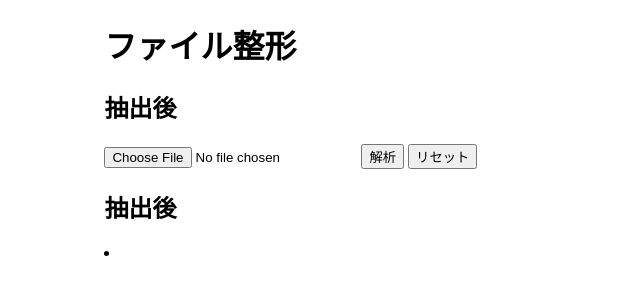
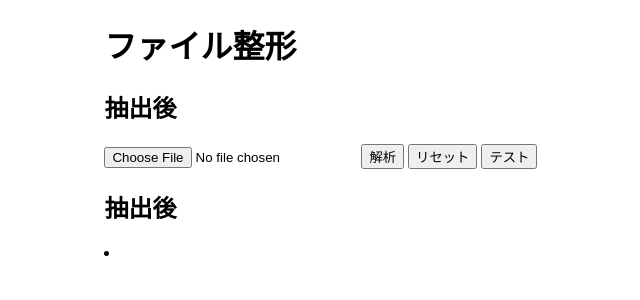
Before and after one commit to Yamamame/norn_calc_ico, a Python web app: template source/template/parse_regex_method.tpl.html in a window 1280 px wide. Shown: the top 300 px of the page, without its empty margins (30-670 px from the left). Run offline with Jinja, Linux system fonts and the light colour scheme; the template is opened without the code that fills it, so the values that code supplies are empty.

Commit message:
[fix]他システムのテスト用に追加
必要になるかもしれないので残しておく

```diff
--- a/source/template/parse_regex_method.tpl.html
+++ b/source/template/parse_regex_method.tpl.html
@@ -2,6 +2,14 @@
 <html>
 <head><title>pict</title></head>
 <link rel="stylesheet" type="text/css" media="screen" href="./css/opencv_test.css" />
+<script type="text/javascript">
+<!--
+function doubleHistory(){
+	history.back();
+	history.back();
+}
+// -->
+</script>
 <body>
   <div class="main">
     <h1>ファイル整形</h1>
@@ -11,6 +19,7 @@
         <input type="file" name="targ_file"/>
         <input type="submit" value="解析">
         <input type="reset" value="リセット">
+        <input type="button" value="テスト" onclick="doubleHistory();">
       </form>
     </div>
     <h2>抽出後</h2>
```
